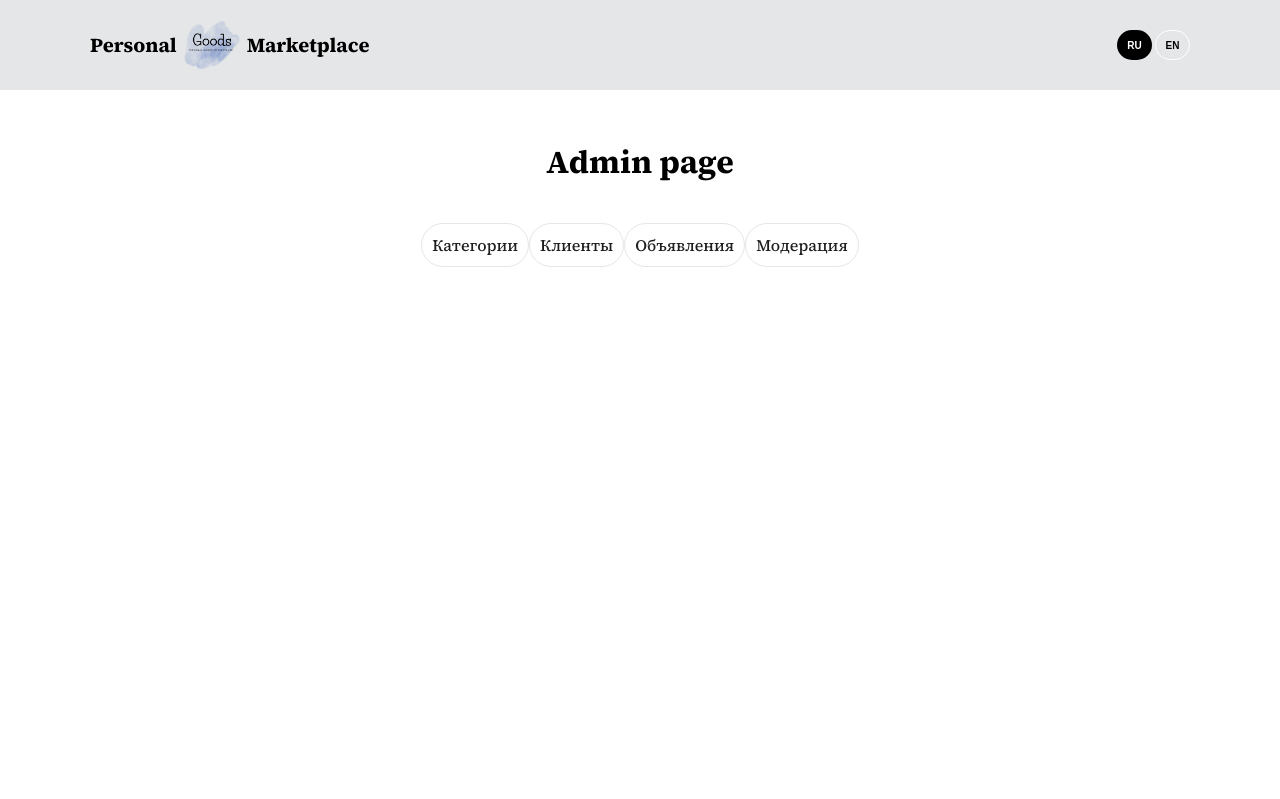
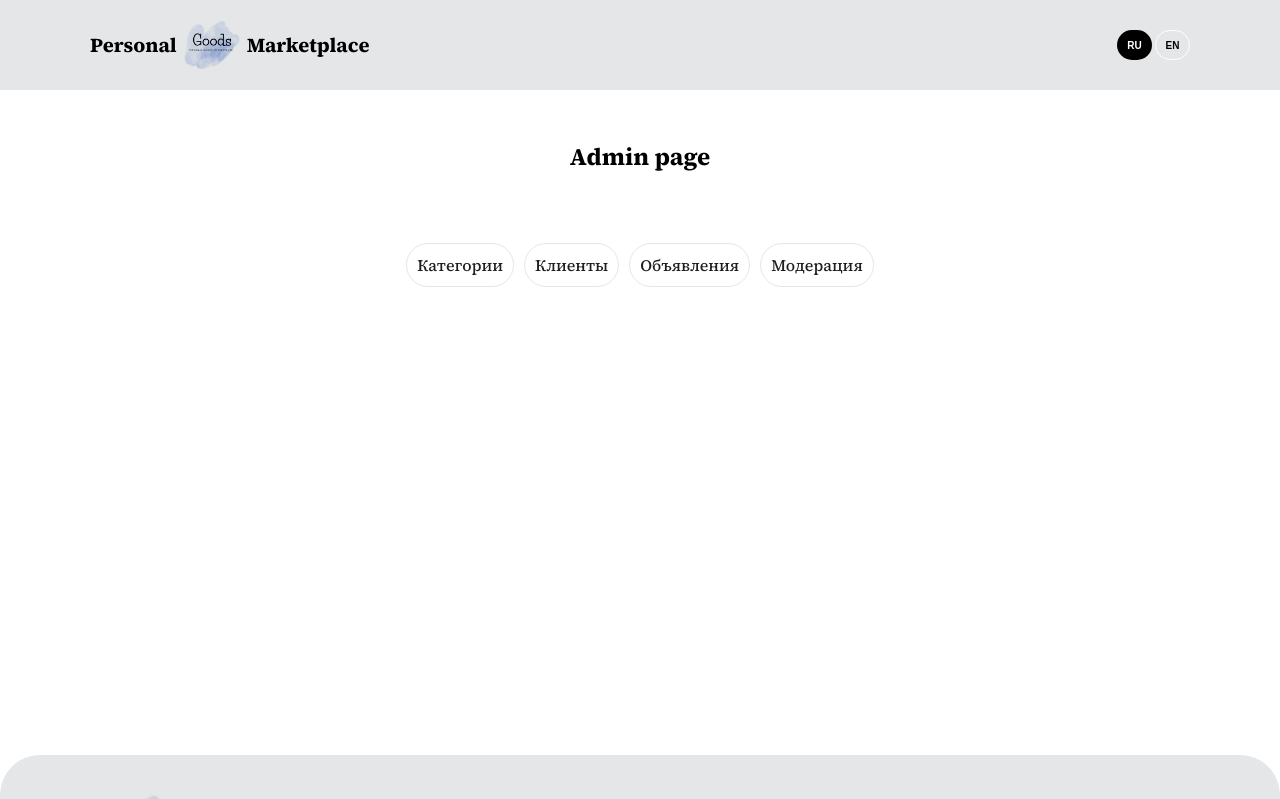
Before and after one commit to VarvaraKorableva/personal_goods_marketplace_client, a React (Create React App) app: page /admin in a window 1280 px wide. Shown: the top 799 px of the page. Built offline with nearby package versions, Linux system fonts and the light colour scheme; a web font is replaced by a local one.

Commit message:
fix styles

```diff
--- a/src/Api/Api.js
+++ b/src/Api/Api.js
@@ -1,5 +1,5 @@
-export const BASE_URL = '//localhost:3001';
-//export const BASE_URL = '//personal-goods-marketplace-api.onrender.com'
+//export const BASE_URL = '//localhost:3001';
+export const BASE_URL = '//personal-goods-marketplace-api.onrender.com'
 //const BASE_UR = process.env.REACT_APP_BASE_URL_LOCAL;
 //const BASE_URL = process.env.REACT_APP_BASE_URL;
 
--- a/src/Api/ApiAdmin.js
+++ b/src/Api/ApiAdmin.js
@@ -1,5 +1,5 @@
-export const BASE_URL = '//localhost:3001';
-//export const BASE_URL = '//personal-goods-marketplace-api.onrender.com'
+//export const BASE_URL = '//localhost:3001';
+export const BASE_URL = '//personal-goods-marketplace-api.onrender.com'
 //const BASE_UR = process.env.REACT_APP_BASE_URL_LOCAL;
 //const BASE_URL = process.env.REACT_APP_BASE_URL;
 
--- a/src/Components/MyPage/MyPage.js
+++ b/src/Components/MyPage/MyPage.js
@@ -7,6 +7,7 @@ import BackBtn from '../../UK-kit/BackBtn'
 import './MyPage.css'
 import Button from '../../UK-kit/Button/Button'
 import { TbEdit } from "react-icons/tb";
+import Container from '../../UK-kit/Container/Container'
 
 function MyPage({
   openEditPopup,
@@ -75,6 +76,7 @@ function MyPage({
 
   return (
     <section>
+
       <BackBtn/>
       <div className="myPage__container">
         <div className="myPage__info-container">
@@ -156,6 +158,7 @@ function MyPage({
           )}
         </div>
       </div>
+
     </section>
   )
 }
--- /dev/null
+++ b/src/Pages/AdminPage/AdminPage.css
@@ -0,0 +1,11 @@
+.admin__container {
+    display: flex;
+    flex-direction: column;
+    gap: 20px;
+}
+
+.admin__btn-container {
+    display: flex;
+    flex-wrap: wrap;
+    gap: 10px;
+}
--- a/src/Pages/AdminPage/AdminPage.js
+++ b/src/Pages/AdminPage/AdminPage.js
@@ -1,8 +1,10 @@
 import React from 'react'
-import { Link, useLocation } from 'react-router-dom'
+import { Link } from 'react-router-dom'
 import Button from '../../UK-kit/Button/Button'
 import {CurrentUserContext} from '../../contexts/CurrentUserContext'
 import NotFoundPage from '../NotFoundPage/NotFoundPage'
+import Container from '../../UK-kit/Container/Container'
+import './AdminPage.css'
 
 function AdminPage() {
     const currentUser = React.useContext(CurrentUserContext)
@@ -12,10 +14,11 @@ function AdminPage() {
     }
 
     return(
-        <>
+        <Container as='section' baseClassName='wrapper'>
+        <Container as='div' baseClassName='container' className='admin__container'>
             <h1 className='page-title'>Admin page</h1>
 
-            <div>
+            <div className='admin__btn-container'>
                 <Button as={Link} to="/category-admin">
                     Категории
                 </Button>
@@ -29,7 +32,8 @@ function AdminPage() {
                     Модерация
                 </Button>
             </div>
-        </>
+        </Container>
+        </Container>
 
     )
 }
--- a/src/Pages/AdminPage/ModerationAdmin/ModerationAdmin.js
+++ b/src/Pages/AdminPage/ModerationAdmin/ModerationAdmin.js
@@ -1,11 +1,11 @@
-//
 import React from 'react'
-import { Link, useLocation } from 'react-router-dom'
 import Button from '../../../UK-kit/Button/Button'
 import {CurrentUserContext} from '../../../contexts/CurrentUserContext'
 import NotFoundPage from '../../NotFoundPage/NotFoundPage'
 import * as Api from '../../../Api/ApiAdmin'
 import './ModerationAdmin.css'
+import Container from '../../../UK-kit/Container/Container'
+import '../AdminPage.css'
 
 function ModerationAdminPage() {
     const currentUser = React.useContext(CurrentUserContext)
@@ -42,7 +42,8 @@ function ModerationAdminPage() {
     }
 
     return(
-        <>
+      <Container as='section' baseClassName='wrapper'>
+      <Container as='div' baseClassName='container' className='admin__container'>
             <h1 className='page-title'>Модерация page</h1>
             <Button onClick={getAllItemsAdmin}>Посмотреть что есть на модерации</Button>
             <p>Тут я планирую просмотр и удалние объявлений, модерация</p>
@@ -53,8 +54,8 @@ function ModerationAdminPage() {
                 <li>изменить все функции фильтрации и отдачи айтемов(только тех которые с модерацией тру) добавлено</li>
                 <li>при выводе айтема делать проверку на прошел ли модерацию, если нет писать что модерация не пройдена </li>
                 <li>изменить текст саксес попапа- объявление будет добавленоб после прохождения модерации</li>
-                <li>на стр мои объявления показывать только где модерация пройдена - тру и сосздать знопку, показать объявления на модерации
-                    присылать ли сообщение не пройдена модерация - причина
+                <li><strong>на стр мои объявления показывать только где модерация пройдена - тру и сосздать знопку, показать объявления на модерации
+                    присылать ли сообщение не пройдена модерация - причина</strong>
                 </li>
                 <li>на стр модерации добавить ф-ции изменения модерация с фолс на тру</li>
                 <li>изменить правила добавления объявлений на сайт добавить про модерацию</li>
@@ -87,7 +88,8 @@ function ModerationAdminPage() {
                 ))}
             </ul>
 
-        </>
+        </Container>
+        </Container>
 
     )
 }
```
